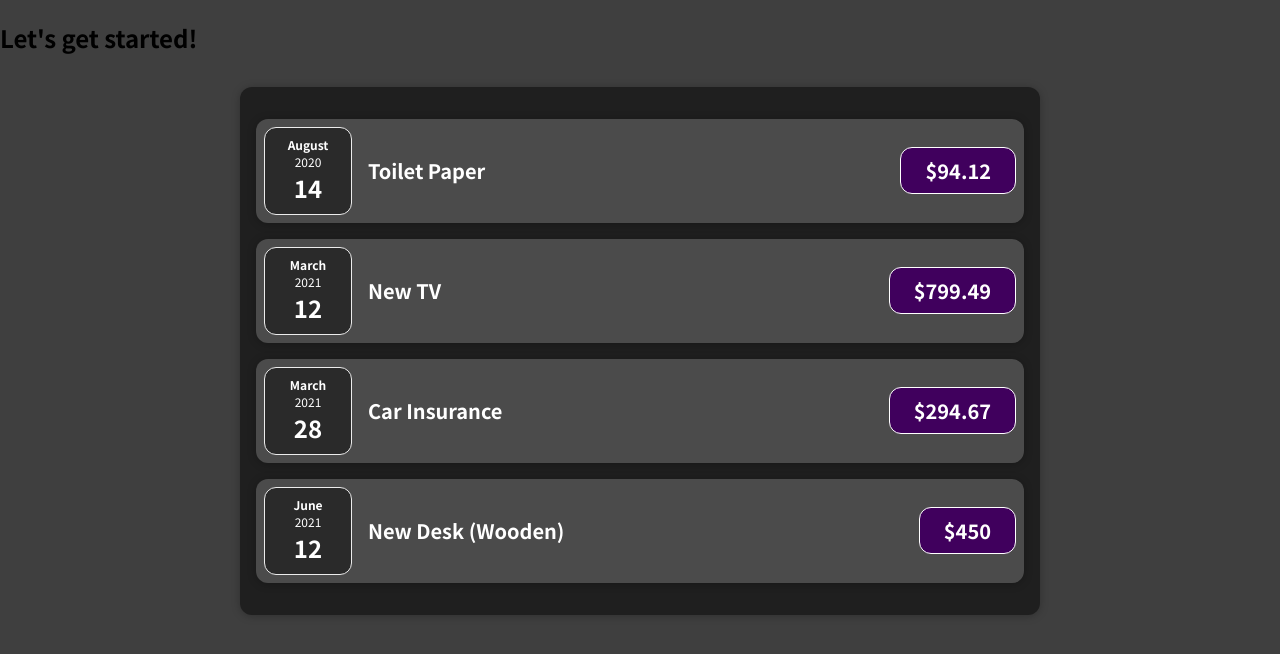
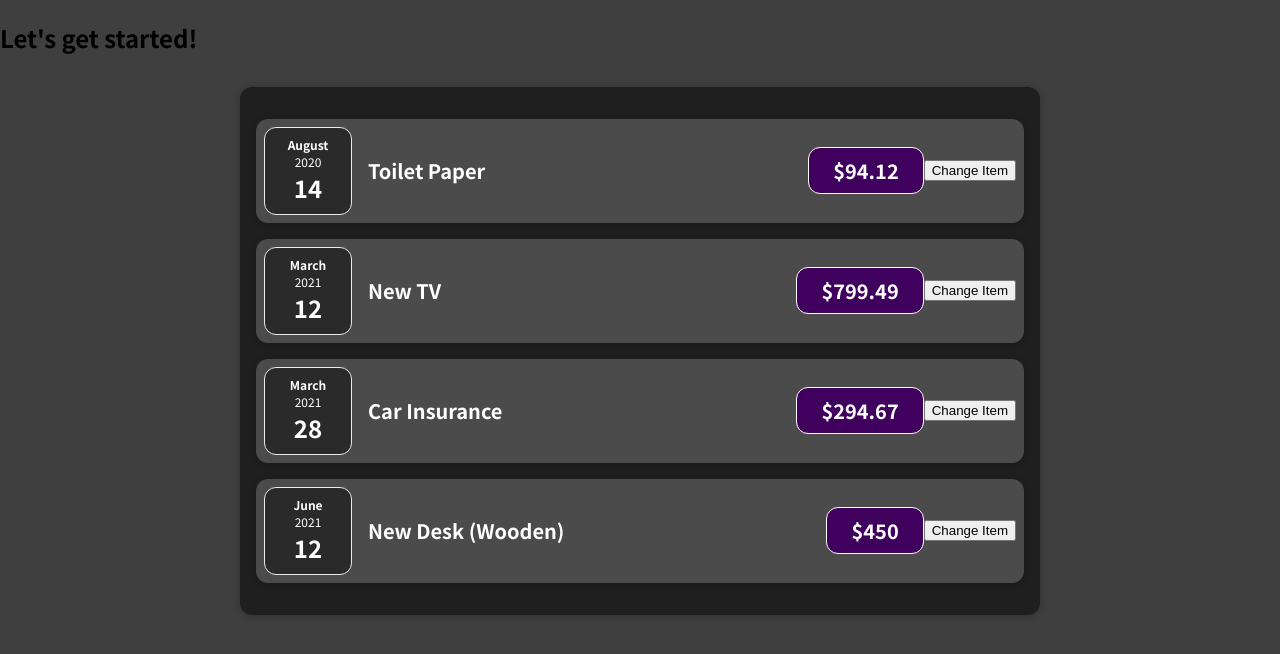
Before and after one commit to NunoRifa/udemy-expense-app-1, a React (Create React App) app: page / in a window 1280 px wide. Shown: the top 654 px of the page. Built offline with nearby package versions, Linux system fonts and the light colour scheme.

Commit message:
Update route file and Make useState on ExpenseItem

```diff
--- a/src/App.js
+++ b/src/App.js
@@ -1,6 +1,6 @@
-import Expenses from "./components/Expenses";
+import Expenses from "./components/Expenses/Expenses";
 
-function App() {
+const App = () => {
   const expenses = [
     {
       id: "e1",
@@ -29,6 +29,6 @@
       <Expenses items={expenses} />
     </div>
   );
-}
+};
 
 export default App;
--- a/src/components/ExpenseDate.js
+++ b/src/components/Expenses/ExpenseDate.js
@@ -1,6 +1,6 @@
 import "./ExpenseDate.css";
 
-function ExpenseDate(props) {
+const ExpenseDate = (props) => {
   const month = props.date.toLocaleString("en-US", { month: "long" });
   const year = props.date.getFullYear();
   const day = props.date.toLocaleString("en-US", { day: "2-digit" });
@@ -12,6 +12,6 @@
       <div className="expense-date__day">{day}</div>
     </div>
   );
-}
+};
 
 export default ExpenseDate;
--- a/src/components/ExpenseItem.js
+++ b/src/components/Expenses/ExpenseItem.js
@@ -1,18 +1,27 @@
+import React, { useState } from "react";
+
 import "./ExpenseItem.css";
 
 import ExpenseDate from "./ExpenseDate";
-import Card from "./Card";
+import Card from "../UI/Card";
 
-function ExpenseItem(props) {
+const ExpenseItem = (props) => {
+  const [title, setTitle] = useState(props.title);
+
+  const clickHandler = () => {
+    setTitle("Update");
+  };
+
   return (
     <Card className="expense-item">
       <ExpenseDate date={props.date} />
       <div className="expense-item__description">
-        <h2>{props.title}</h2>
+        <h2>{title}</h2>
         <div className="expense-item__price">${props.amount}</div>
       </div>
+      <button onClick={clickHandler}>Change Item</button>
     </Card>
   );
-}
+};
 
 export default ExpenseItem;
--- a/src/components/Expenses.js
+++ b/src/components/Expenses/Expenses.js
@@ -1,9 +1,9 @@
 import "./Expenses.css";
 
 import ExpenseItem from "./ExpenseItem";
-import Card from "./Card";
+import Card from "../UI/Card";
 
-function Expenses(props) {
+const Expenses = (props) => {
   return (
     <Card className="expenses">
       <ExpenseItem
@@ -28,6 +28,6 @@
       />
     </Card>
   );
-}
+};
 
 export default Expenses;
--- a/src/components/Card.js
+++ b/src/components/UI/Card.js
@@ -1,8 +1,8 @@
 import "./Card.css";
 
-function Card(props) {
+const Card = (props) => {
   const classes = "card " + props.className;
   return <div className={classes}>{props.children}</div>;
-}
+};
 
 export default Card;
```
Also changed, not shown: src/components/Expenses/ExpenseDate.css (renamed from src/components/ExpenseDate.css), src/components/Expenses/ExpenseItem.css (renamed from src/components/ExpenseItem.css), src/components/Expenses/Expenses.css (renamed from src/components/Expenses.css), src/components/UI/Card.css (renamed from src/components/Card.css).
